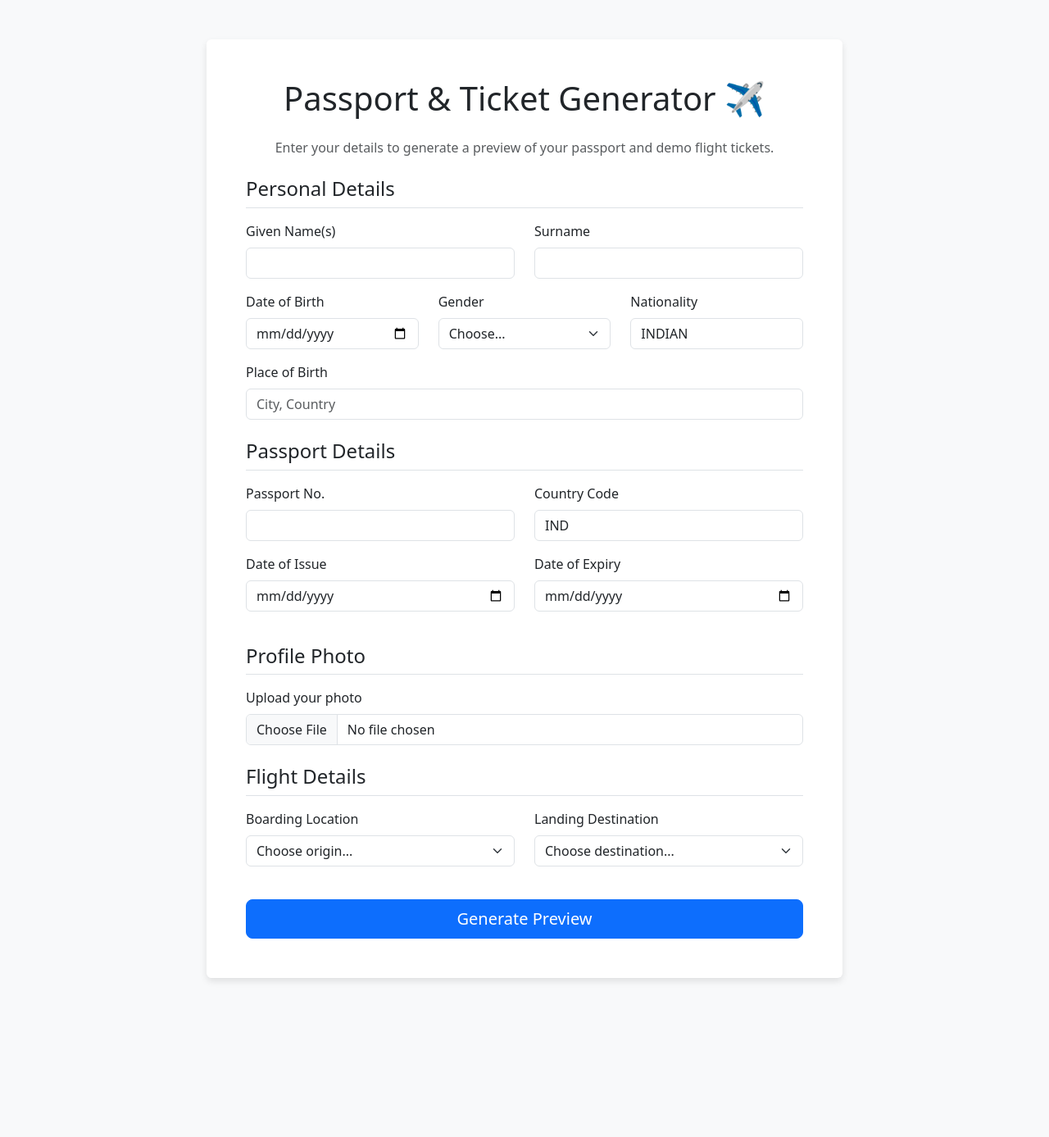
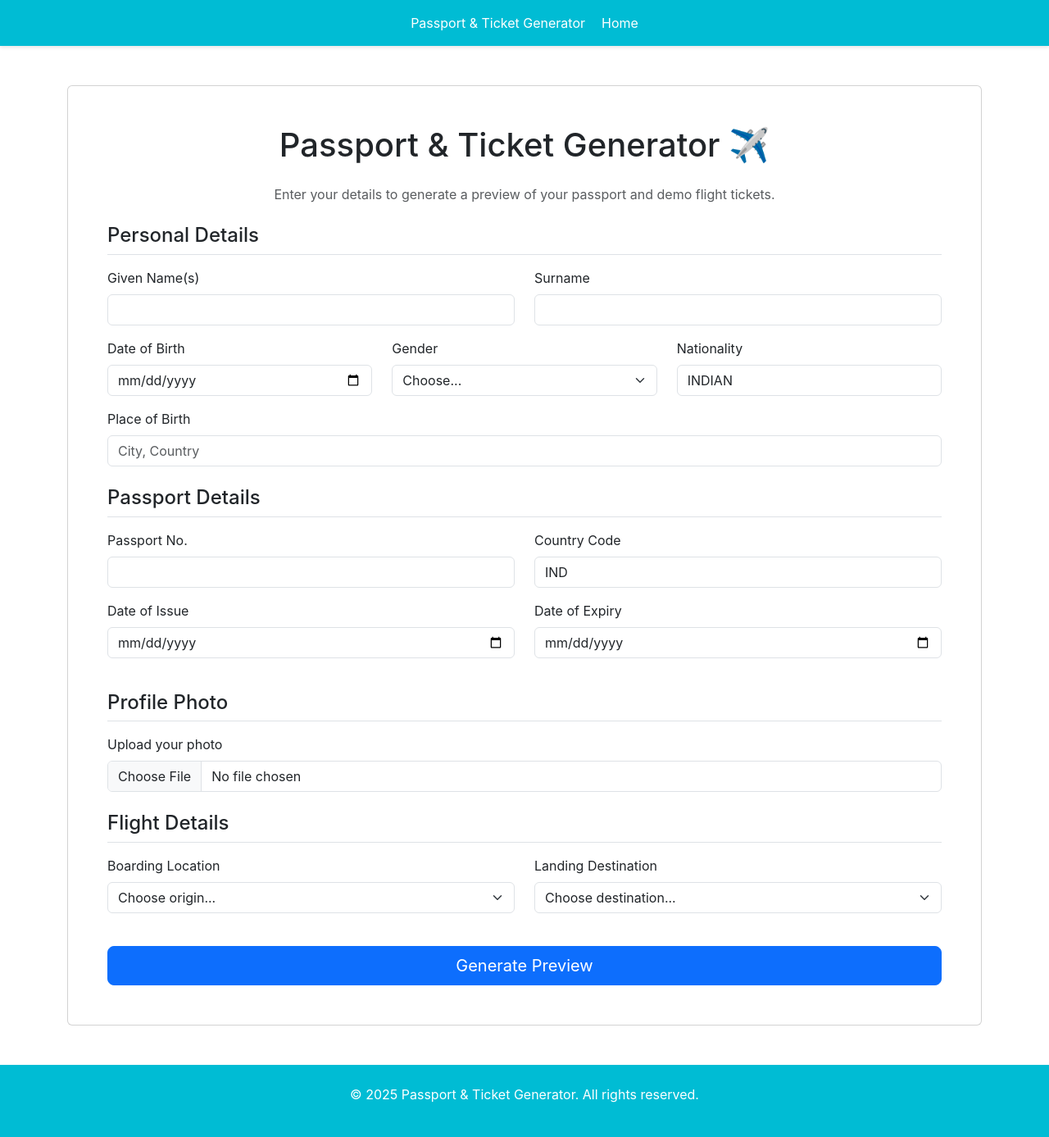
Before and after one commit to KusumanjaliPulamarasetty08/Project, a Flask app: page / in a window 1280 px wide. Shown: the whole page at 82% size. Before the commit the page ends 1197 px from the top, so only its background shows below. Run offline with Flask 3, Linux system fonts and the light colour scheme.

Commit message:
Add cyan header and footer to both index and preview pages

```diff
--- a/templates/index.html
+++ b/templates/index.html
@@ -5,13 +5,17 @@
     <meta name="viewport" content="width=device-width, initial-scale=1.0">
     <title>Passport & Ticket Generator</title>
     <link href="https://cdn.jsdelivr.net/npm/bootstrap@5.3.2/dist/css/bootstrap.min.css" rel="stylesheet">
-    <style>
-        body { background-color: #f8f9fa; }
-        .container { max-width: 800px; }
-        .card { border: none; box-shadow: 0 4px 8px rgba(0,0,0,0.1); }
-    </style>
+    <link rel="stylesheet" href="{{ url_for('static', filename='css/style.css') }}">
 </head>
 <body>
+    <nav class="navbar">
+        <div class="navbar-content">
+            <div class="logo">Passport & Ticket Generator</div>
+            <div class="nav-links">
+                <a href="{{ url_for('index') }}" style="color: white; text-decoration: none; margin-left: 20px;">Home</a>
+            </div>
+        </div>
+    </nav>
     <div class="container my-5">
         <div class="card p-4 p-md-5">
             <h1 class="text-center mb-4">Passport & Ticket Generator ✈️</h1>
@@ -148,5 +152,9 @@
                 })
         })()
     </script>
+
+    <footer class="footer">
+        <p>&copy; 2025 Passport & Ticket Generator. All rights reserved.</p>
+    </footer>
 </body>
 </html>
```
Also changed, not shown: templates/preview.html (+13 -1 lines).
